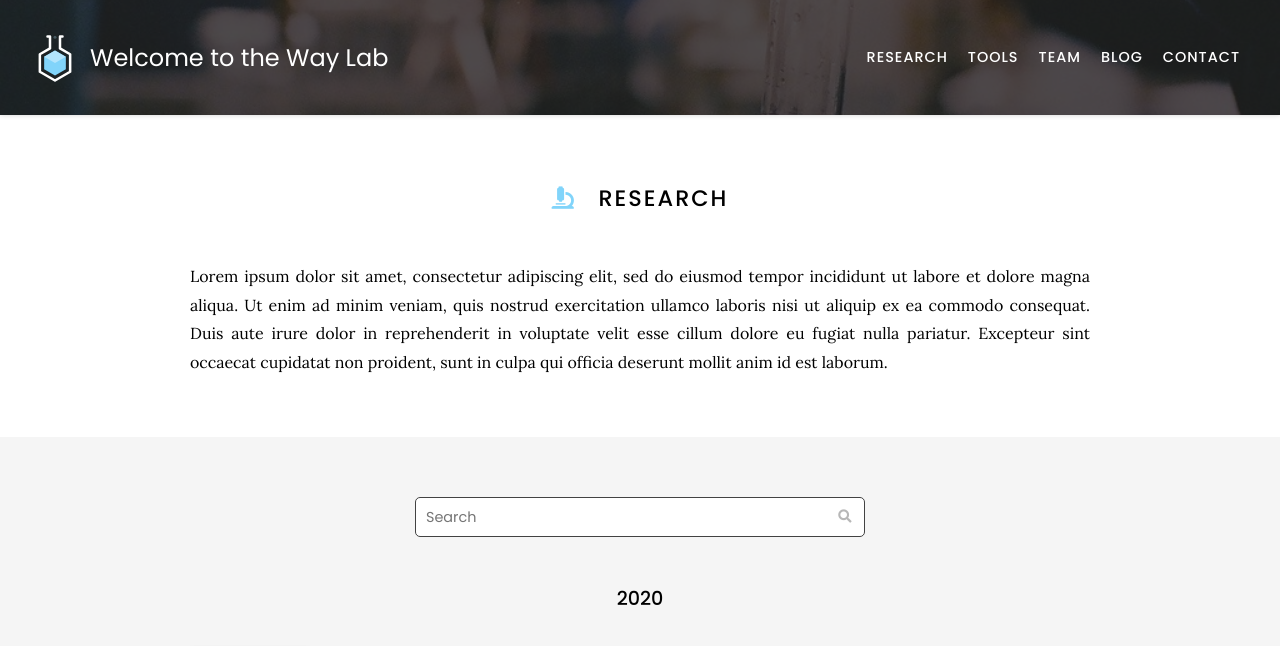
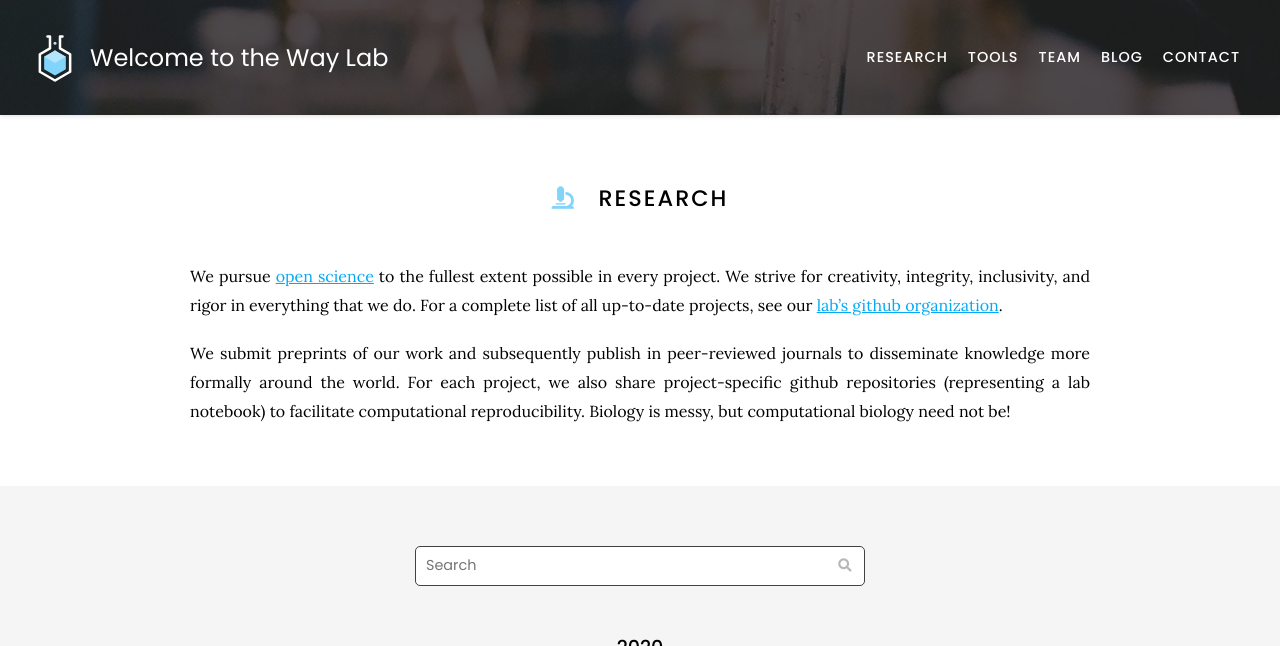
Before and after one commit to WayScience/waysciencelab.com, a Jekyll site: the page built from research/index.md, in a window 1280 px wide and 900 px high, cut to the strip 0-646 px from the top of the window. Built offline with Jekyll 4.4.1, drawn with Linux system fonts in a browser that asks for light colours; nearby versions of some CDN libraries.

Commit message:
draft research index

```diff
--- a/research/index.md
+++ b/research/index.md
@@ -7,10 +7,14 @@ nav:
 
 # <i class="fas fa-microscope"></i>Research
 
-Lorem ipsum dolor sit amet, consectetur adipiscing elit, sed do eiusmod tempor incididunt ut labore et dolore magna aliqua.
-Ut enim ad minim veniam, quis nostrud exercitation ullamco laboris nisi ut aliquip ex ea commodo consequat.
-Duis aute irure dolor in reprehenderit in voluptate velit esse cillum dolore eu fugiat nulla pariatur.
-Excepteur sint occaecat cupidatat non proident, sunt in culpa qui officia deserunt mollit anim id est laborum.
+We pursue [open science](https://en.wikipedia.org/wiki/Open_science) to the fullest extent possible in every project.
+We strive for creativity, integrity, inclusivity, and rigor in everything that we do.
+For a complete list of all up-to-date projects, see our [lab's github organization](https://github.com/WayScience).
+
+We submit preprints of our work and subsequently publish in peer-reviewed journals to disseminate knowledge more formally around the world.
+For each project, we also share project-specific github repositories (representing a lab notebook) to facilitate computational reproducibility.
+Biology is messy, but computational biology need not be!
+
 
 {% include section.html %}
 
```
